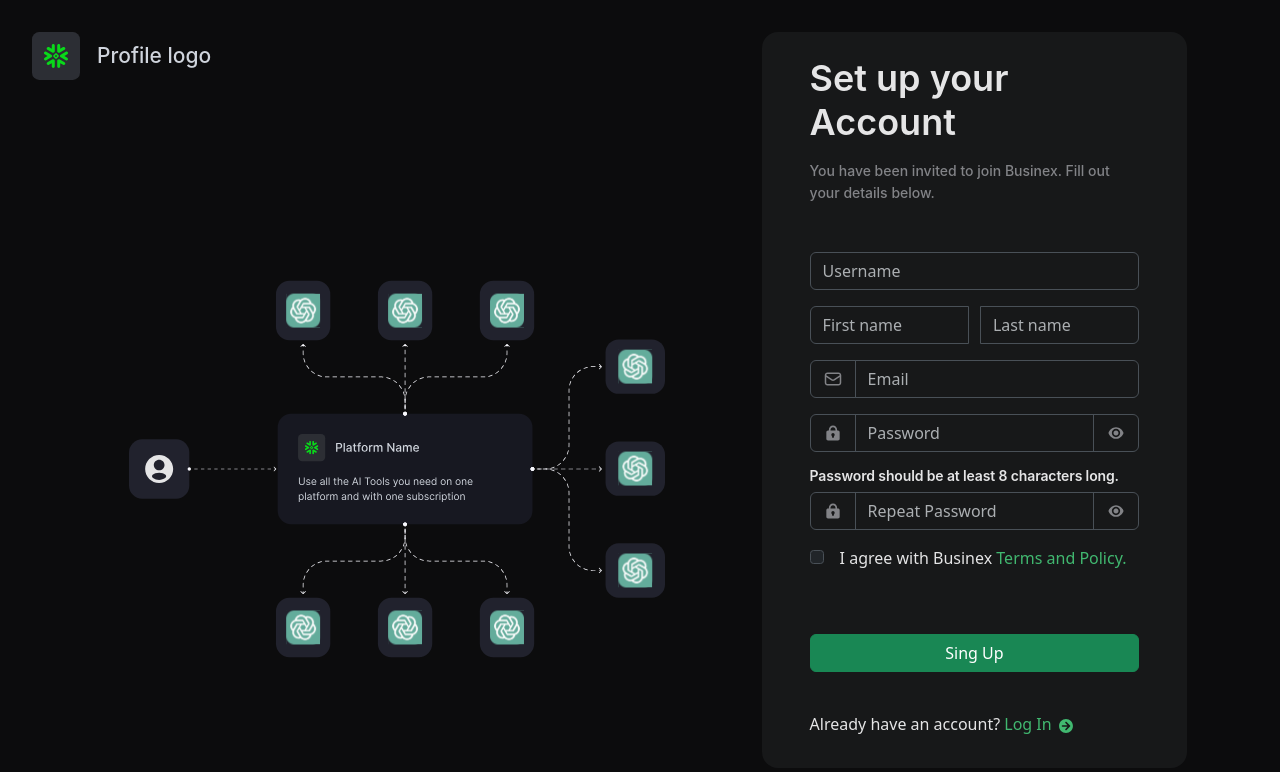
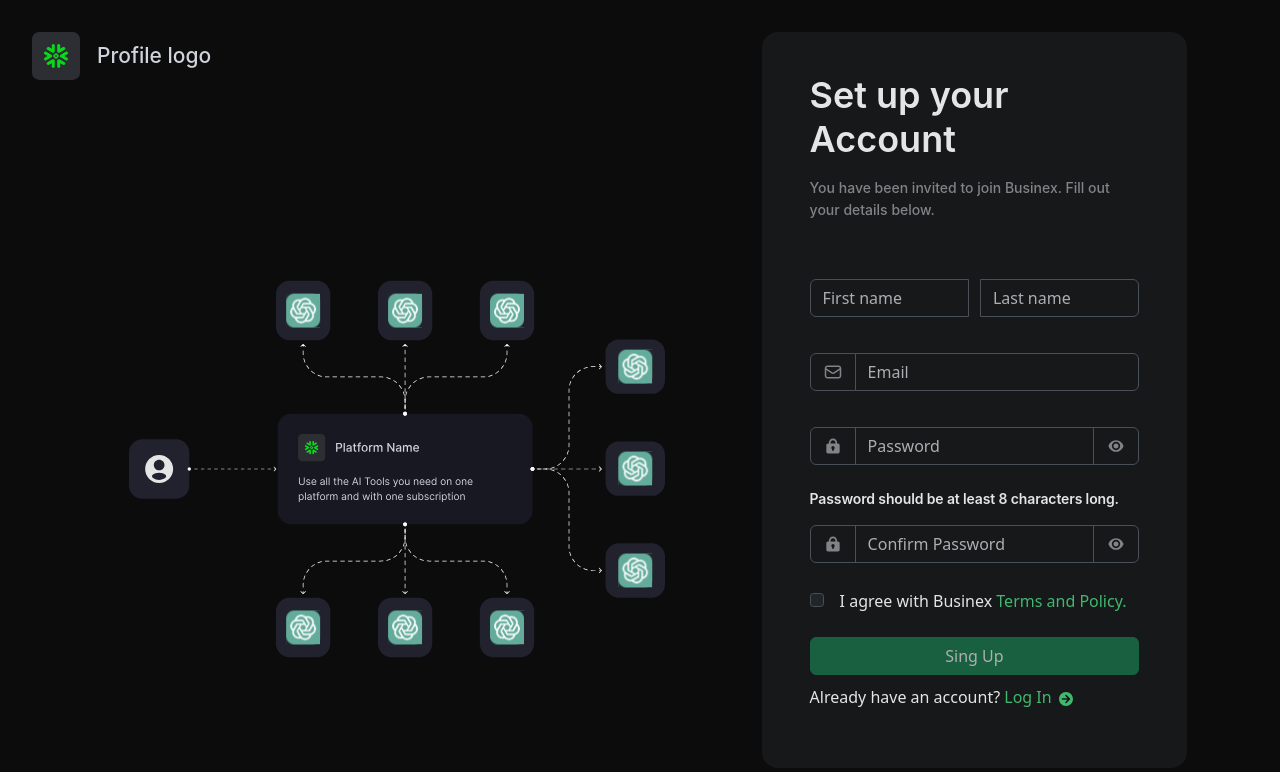
Before and after one commit to pafost88/ai-project-2023, a React (Create React App) app: page /registration in a window 1280 px wide. Shown: the top 772 px of the page. Built offline with nearby package versions, Linux system fonts and the light colour scheme.

Commit message:
added valiadations, api calls for log in and registration

```diff
--- a/package.json
+++ b/package.json
@@ -9,6 +9,7 @@
     "@testing-library/jest-dom": "^5.16.5",
     "@testing-library/react": "^13.4.0",
     "@testing-library/user-event": "^13.5.0",
+    "axios": "^1.4.0",
     "bootstrap": "^5.3.0",
     "react": "^18.2.0",
     "react-bootstrap": "^2.8.0",
@@ -16,6 +17,7 @@
     "react-router-dom": "^6.13.0",
     "react-scripts": "5.0.1",
     "sass": "^1.63.6",
+    "validator": "^13.9.0",
     "web-vitals": "^2.1.4"
   },
   "scripts": {
--- a/src/App.js
+++ b/src/App.js
@@ -19,10 +19,6 @@ import { BrowserRouter } from 'react-router-dom';
 
 
 
-
-
-
-
 function App() {
   return (
     <BrowserRouter>
--- a/src/assets/overrides/password-field/password-field.js
+++ b/src/assets/overrides/password-field/password-field.js
@@ -7,9 +7,12 @@ import PasswordIcon from '../../../assets/icons/password-icon.svg'
 import PasswordShow from '../../../assets/icons/password-show.svg';
 
 import './password-field.css'
+import { FormGroup } from 'react-bootstrap';
+import validator from 'validator';
 
 export default function PasswordField(props) {
     const [passwordShown, setPasswordShown] = useState(false);
+    const [error, setError] = useState(false);
 
     const togglePassword = () => {
         // When the handler is invoked
@@ -17,15 +20,27 @@ export default function PasswordField(props) {
         setPasswordShown(!passwordShown);
       };
 
+      const handleChange = (event) => {
+        if (!validator.isStrongPassword(event.target.value, {
+            minLength: 8})) {
+            setError("Password is not strong!");
+        }
+    }
     return (
-        <InputGroup className="mb-3 w-90">
+        <FormGroup>
+             <InputGroup className="mb-3 w-90">
             <InputGroup.Text className='transparent-background'><img src={PasswordIcon} alt=''></img></InputGroup.Text>
             <Form.Control
+                required
+                name={props.name}
                 className='transparent-background'
                 type={passwordShown ? 'text' : 'password'}
                 placeholder={props.placeholder}
+                onChange={handleChange}
             />
             <InputGroup.Text className='show-pass transparent-background'><img onClick={togglePassword} src={PasswordShow} alt=''></img></InputGroup.Text>
-        </InputGroup>
+            </InputGroup>
+            {error !== '' ? <Form.Control.Feedback type="invalid">{error}</Form.Control.Feedback> : <></>}
+        </FormGroup>
     );
 }
--- a/src/components/authorization/log-in/log-in.js
+++ b/src/components/authorization/log-in/log-in.js
@@ -2,29 +2,137 @@ import Form from 'react-bootstrap/Form';
 import InputGroup from 'react-bootstrap/InputGroup';
 import Button from 'react-bootstrap/Button';
 
-import PasswordField from '../../../assets/overrides/password-field/password-field';
+import PasswordIcon from '../../../assets/icons/password-icon.svg'
+import PasswordShow from '../../../assets/icons/password-show.svg';
 
 import EmailIcon from '../../../assets/icons/email-icon.svg';
 import ArrowRight from '../../../assets/icons/arrow-right-green.svg';
 
+import { Component } from 'react';
+import axios from "axios";
 
-export default function LogIn() {
 
+class LogIn extends Component {
+    constructor(props) {
+        super(props);
+        this.state = {
+            disabled: 0,
+            passwordShown: false,
+            isValid: 0,
+            input: {},
+            errors: {
+                "password": "",
+                "confirm-password": ""
+            }
+        }
+        this.handleChange = this.handleChange.bind(this);
+        this.logIn = this.logIn.bind(this);
+    }
+
+    togglePassword = ev => {
+        this.setState({ passwordShown: !this.state.passwordShown })
+    }
+
+    handleChange(event) {
+        let input = this.state.input;
+        input[event.target.name] = event.target.value;
+        this.setState({
+            input
+        });
+        if (event.target.value.length > 7) {
+            this.setDisabled(true);
+        }
+        else {
+            this.setDisabled(false);
+        }
+    }
+
+    validate() {
+        let input = this.state.input;
+        let errors = {};
+        let isValid = true;
+
+        if (input["password"].length < 8) {
+            isValid = false;
+            errors["password"] = 'Password is too short!'
+        }
+
+        this.setState({
+            errors: errors
+        });
+
+        return isValid;
+    }
+
+    setDisabled(isDisabled) {
+        this.setState({
+            disabled: isDisabled,
+        })
+    }
+
+    logIn(event) {
+        event.preventDefault();
+        const data = new FormData(event.target);
+
+        if (this.validate()) {
+            let input = {};
+            input["password"] = "";
+            this.setState({ input: input });
+
+            const body = {
+                "email": data.get('email'),
+                "password": data.get('password'),
+            };
+
+            axios.post("http://3.75.93.196:8000/login-user", body).then((response) => {
+                console.log(response);
+            });
+        }
+    }
+
+    getUsers() {
+        axios
+            .get('http://3.75.93.196:8000/users')
+            .then((response) => {
+                this.setState({ users: response.data })
+                console.log(response.data);
+            })
+            .catch((error) => {
+                console.log(error);
+            });;
+    }
+
+    async getAllUsers() {
+
+        try {
+            const response = await axios.get('http://3.75.93.196:8000/users');
+            return response.data;
+        } catch (error) {
+            return [];
+        }
+
+    }
+
+    render() {
+        const users = this.getAllUsers();
+        console.log(users);
         return (
             <>
                 <div className='form-label'>
                     <span className='header-label'>Welcome Back!</span>
                     <span className='label-description'>We are glad to see you again at Businex. Log in to continue.</span>
                 </div>
-            <div className='form-input'>
-                <Form data-bs-theme="dark">
+                <form data-bs-theme="dark" className='form-input' onSubmit={this.logIn}>
                     <Form.Group className="mb-3" controlId="exampleForm.ControlInput1">
-                        <Form.Label className='light-label'>Username or Email Address</Form.Label>
+                        <Form.Label className='light-label'>Email Address</Form.Label>
                         <InputGroup className="mb-3 w-90 transparent-background">
                             <InputGroup.Text className='transparent-background'><img src={EmailIcon} alt=''></img></InputGroup.Text>
                             <Form.Control
+                                type='email'
+                                name='email'
                                 className='transparent-background'
-                                placeholder="Username or Email Address"
+                                placeholder="Email Address"
+                                required
                             />
                         </InputGroup>
                     </Form.Group>
@@ -33,19 +141,33 @@ export default function LogIn() {
                             <Form.Label className='light-label'>Password</Form.Label>
                             <Form.Label><a href='/forgot-password' className='green-label'>Forgot password?</a></Form.Label>
                         </div>
-                        <PasswordField placeholder="Password" />
+                        <div className="mb-3">
+                            <InputGroup className="w-90">
+                                <InputGroup.Text className='transparent-background'><img src={PasswordIcon} alt=''></img></InputGroup.Text>
+                                <Form.Control
+                                    name='password'
+                                    className='transparent-background'
+                                    type={this.state.passwordShown ? 'text' : 'password'}
+                                    placeholder="Password"
+                                    onChange={this.handleChange}
+                                    required
+                                />
+                                <InputGroup.Text className='show-pass transparent-background'><img onClick={this.togglePassword} src={PasswordShow} alt=''></img></InputGroup.Text>
+                            </InputGroup>
+                            <div className="text-danger validation-error">
+                                {this.state.errors['password']}
+                            </div>
+                        </div>
                     </Form.Group>
-                </Form>
                     <div className='remember-pass'>
                         <Form.Check data-bs-theme="dark" className='label-description'
                             label='Remember password for 30 days'
                         />
                     </div>
+                    <div className='form-buttons'>
+                        <Button disabled={!this.state.disabled} variant="success" className='w-100' type='submit'>Sing Up</Button>
                     </div>
-
-            <div className='form-buttons'>
-                <Button variant="success" className='w-100'>Log In</Button>
-            </div>
+                </form>
 
                 <div>
                     <Form.Label className='terms-label'><span>Don’t have account yet? <a className='green-label' href='/registration'>Create Account <img src={ArrowRight} alt=''></img></a></span></Form.Label>
@@ -53,3 +175,6 @@ export default function LogIn() {
             </>
         );
     }
+}
+
+export default LogIn;
--- a/src/components/authorization/registration/components/registration-form/registration-form.css
+++ b/src/components/authorization/registration/components/registration-form/registration-form.css
@@ -12,5 +12,24 @@
 }
 
 .terms-label {
+    padding: 10px 0;
     color: #828387;
 }
+
+.no-valid {
+    font-weight: bold;
+    color: red;
+}
+
+.input-group {
+    padding: 10px 0;
+}
+
+.validation-error{
+    padding-top: -5px;
+}
+
+.password-container{
+    display: flex;
+    flex-direction: column;
+}
--- a/src/components/authorization/registration/components/registration-form/registration-form.js
+++ b/src/components/authorization/registration/components/registration-form/registration-form.js
@@ -2,15 +2,103 @@ import Form from 'react-bootstrap/Form';
 import InputGroup from 'react-bootstrap/InputGroup';
 import Button from 'react-bootstrap/Button';
 
-import PasswordField from '../../../../../assets/overrides/password-field/password-field';
+import './registration-form.css'
 
-import './registration-form.css'
+import PasswordIcon from '../../../../../assets/icons/password-icon.svg'
+import PasswordShow from '../../../../../assets/icons/password-show.svg';
 
 import EmailIcon from '../../../../../assets/icons/email-icon.svg';
 import ArrowRight from '../../../../../assets/icons/arrow-right-green.svg';
+import { Component } from 'react';
+import axios from 'axios';
 
-export default function RegistrationForm() {
+class RegistrationForm extends Component {
+    constructor(props) {
+        super(props);
+        this.state = {
+            disabled: 0,
+            passwordShown: false,
+            isValid: 0,
+            input: {},
+            errors: {
+                "password": "",
+                "confirm-password": ""
+            }
+        }
+        this.createUser = this.createUser.bind(this);
+        this.handleChange = this.handleChange.bind(this);
+    }
 
+    togglePassword = ev => {
+        this.setState({ passwordShown: !this.state.passwordShown })
+    }
+
+    handleChange(event) {
+        let input = this.state.input;
+        input[event.target.name] = event.target.value;
+        this.setState({
+            input
+        });
+    }
+
+    validate() {
+        let input = this.state.input;
+        let errors = {};
+        let isValid = true;
+
+        if (input["password"].length < 8) {
+            isValid = false;
+            errors["password"] = 'Password is too short!'
+        }
+
+        if (input["password"] != input["confirm-password"]) {
+            isValid = false;
+            errors["confirm-password"] = "Confirm password is Not Matched";
+        }
+
+        this.setState({
+            errors: errors
+        });
+
+        return isValid;
+    }
+
+    setDisabled(isDisabled) {
+        this.setState({
+            disabled: isDisabled,
+        })
+    }
+
+    createUser(event) {
+        event.preventDefault();
+        const data = new FormData(event.target);
+
+        if (this.validate()) {
+            let input = {};
+            input["password"] = "";
+            input["confirm-password"] = "";
+            this.setState({ input: input });
+
+            const body = {
+                "first_name": data.get('first-name'),
+                "last_name": data.get('last-name'),
+                "email": data.get('email'),
+                "password": data.get('password'),
+                "confirm_password": data.get('confirm-password'),
+              }
+
+              axios.post("http://3.75.93.196:8000/users", body).then((response) => {
+                console.log(response);
+              })
+
+            console.log(data.get('email')); // Reference by form input's `name` tag
+        }
+
+
+        //const response = await axios.post('http://3.75.93.196:8000/users',);
+    }
+
+    render() {
         return (
             <>
                 <div className='form-label'>
@@ -18,42 +106,75 @@ export default function RegistrationForm() {
                     <span className='label-description'>You have been invited to join Businex. Fill out your details below.</span>
                 </div>
                 <div className='form-input'>
-                <Form data-bs-theme="dark">
-                    <Form.Group className="mb-3" controlId="exampleForm.ControlInput1">
-                        <Form.Control className='transparent-background' type="text" placeholder="Username" />
-                    </Form.Group>
+                    <form data-bs-theme="dark" onSubmit={this.createUser} >
                         <InputGroup className="mb-3 name-input">
-                        <Form.Control className='transparent-background' placeholder="First name" />
-                        <Form.Control className='transparent-background' placeholder="Last name" />
+                            <Form.Control type='text' name='first-name' className='transparent-background' placeholder="First name" />
+                            <Form.Control type='text' name='last-name' className='transparent-background' placeholder="Last name" />
                         </InputGroup>
-                    <Form.Group className="mb-3" controlId="exampleForm.ControlInput1">
+                        <Form.Group className="mb-3">
                             <InputGroup className="mb-3 w-90">
                                 <InputGroup.Text className='transparent-background'><img src={EmailIcon} alt=''></img></InputGroup.Text>
                                 <Form.Control
+                                    type='email'
+                                    name='email'
                                     className='transparent-background'
                                     placeholder="Email"
+                                    required
                                 />
                             </InputGroup>
                         </Form.Group>
-                    <Form.Group className="mb-3" controlId="exampleForm.ControlTextarea1">
-                        <PasswordField placeholder="Password" />
+                        <Form.Group className="mb-3">
+                            <div className="mb-3">
+                                <InputGroup className="w-90">
+                                    <InputGroup.Text className='transparent-background'><img src={PasswordIcon} alt=''></img></InputGroup.Text>
+                                    <Form.Control
+                                        name='password'
+                                        className='transparent-background'
+                                        type={this.state.passwordShown ? 'text' : 'password'}
+                                        placeholder="Password"
+                                        onChange={this.handleChange}
+                                        required
+                                    />
+                                    <InputGroup.Text className='show-pass transparent-background'><img onClick={this.togglePassword} src={PasswordShow} alt=''></img></InputGroup.Text>
+                                </InputGroup>
+                                <div className="text-danger validation-error">
+                                    {this.state.errors['password']}
+                                </div>
+                            </div>
                             <Form.Label className='light-label'>Password should be at least 8 characters long.</Form.Label>
-                        <PasswordField placeholder="Repeat Password" />
+                            <div className="mb-3">
+                                <InputGroup className='w-90'>
+                                    <InputGroup.Text className='transparent-background'><img src={PasswordIcon} alt=''></img></InputGroup.Text>
+                                    <Form.Control
+                                        name='confirm-password'
+                                        className='transparent-background'
+                                        type={this.state.passwordShown ? 'text' : 'password'}
+                                        placeholder="Confirm Password"
+                                        onChange={this.handleChange}
+                                        required
+                                    />
+                                    <InputGroup.Text className='show-pass transparent-background'><img onClick={this.togglePassword} src={PasswordShow} alt=''></img></InputGroup.Text>
+                                </InputGroup>
+                                <div className="text-danger validation-error">
+                                    {this.state.errors['confirm-password']}
+                                </div>
+                            </div>
                         </Form.Group>
-                </Form>
                         <Form.Group className="mb-3 remember-pass">
-                    <Form.Check data-bs-theme="dark" className='label-description'/>
-                    <Form.Label className='terms-label'><span>I agree with Businex <a className='green-label' href='/'>Terms and Policy.</a></span></Form.Label>
+                            <Form.Check onChange={(e) => this.setDisabled(e.target.checked)} data-bs-theme="dark" className='label-description' />
+                            <Form.Label><span>I agree with Businex <a className='green-label' href='/'>Terms and Policy.</a></span></Form.Label>
                         </Form.Group>
+                        <div className='form-buttons'>
+                            <Button disabled={!this.state.disabled} variant="success" className='w-100' type='submit'>Sing Up</Button>
                         </div>
-
-            <div className='form-buttons'>
-                <a href='/registration-verify'><Button variant="success" className='w-100'>Sing Up</Button></a>
-            </div>
-
+                    </form>
                     <div>
                         <Form.Label className='terms-label'><span>Already have an account? <a className='green-label' href='/'>Log In <img src={ArrowRight} alt=''></img></a></span></Form.Label>
+                    </div>
                 </div>
             </>
         );
     }
+}
+
+export default RegistrationForm;
```
Also changed, not shown: 1 other file (tests, documents, lock files or other folders). Lines whose indentation alone changed are shown as unchanged.
